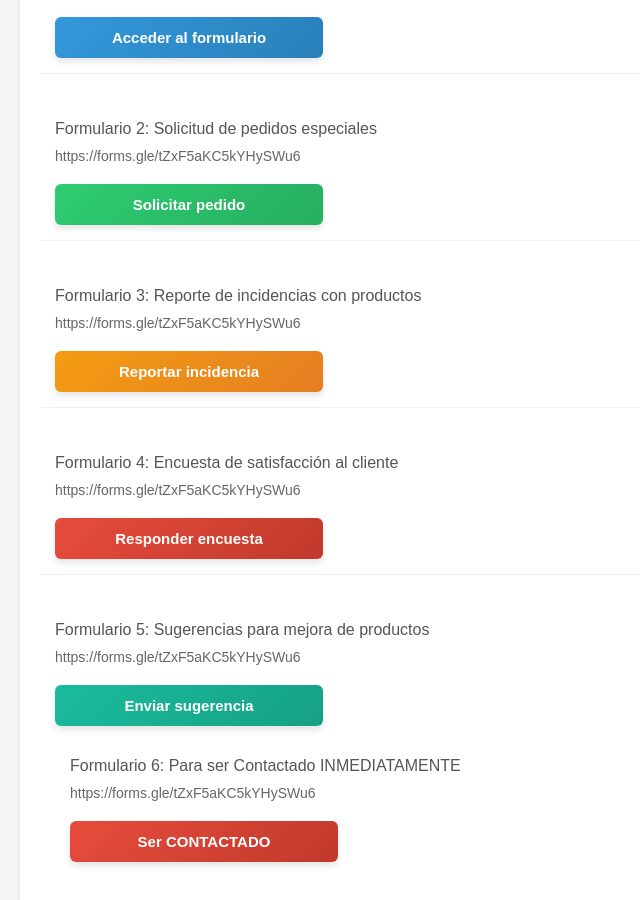
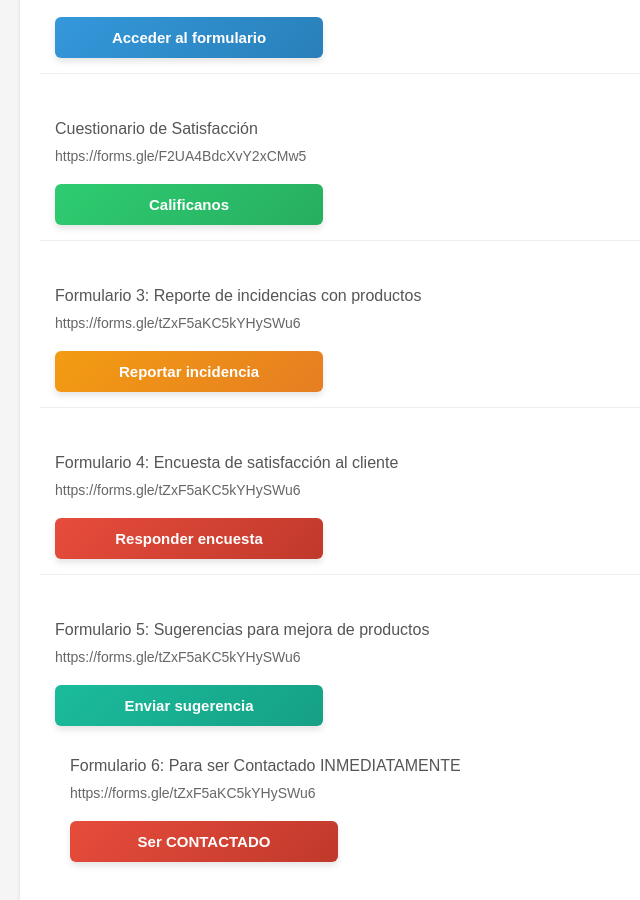
Before and after one commit to keyra731/adccomputer, a plain HTML site: page index (2).html in a window 1280 px wide. Shown: the part 924-1824 px from the top of the page, without its empty margins (0-640 px from the left). Drawn offline with Linux system fonts and the light colour scheme.

Commit message:
Update index (2).html

```diff
--- a/index (2).html
+++ b/index (2).html
@@ -182,10 +182,10 @@
         </div>
 
         <div class="link-item">
-            <p class="link-description">Formulario 2: Solicitud de pedidos especiales</p>
-            <span class="link-url">https://forms.gle/tZxF5aKC5kYHySWu6</span>
+            <p class="link-description">Cuestionario de Satisfacción</p>
+            <span class="link-url">https://forms.gle/F2UA4BdcXvY2xCMw5</span>
             <div class="btn-container">
-                <a href="https://forms.gle/tZxF5aKC5kYHySWu6" target="_blank" class="btn btn-success">Solicitar pedido</a>
+                <a href="https://forms.gle/F2UA4BdcXvY2xCMw5" target="_blank" class="btn btn-success">Calificanos </a>
             </div>
         </div>
 
```
